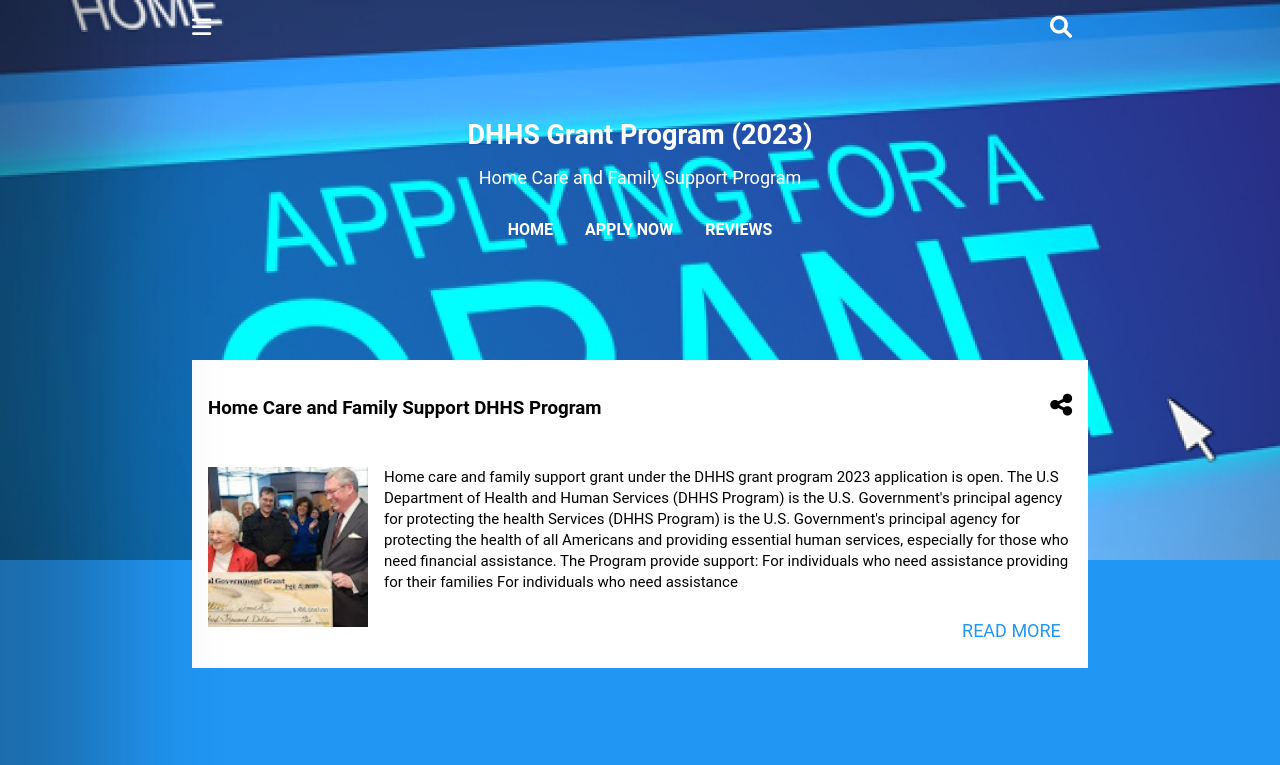
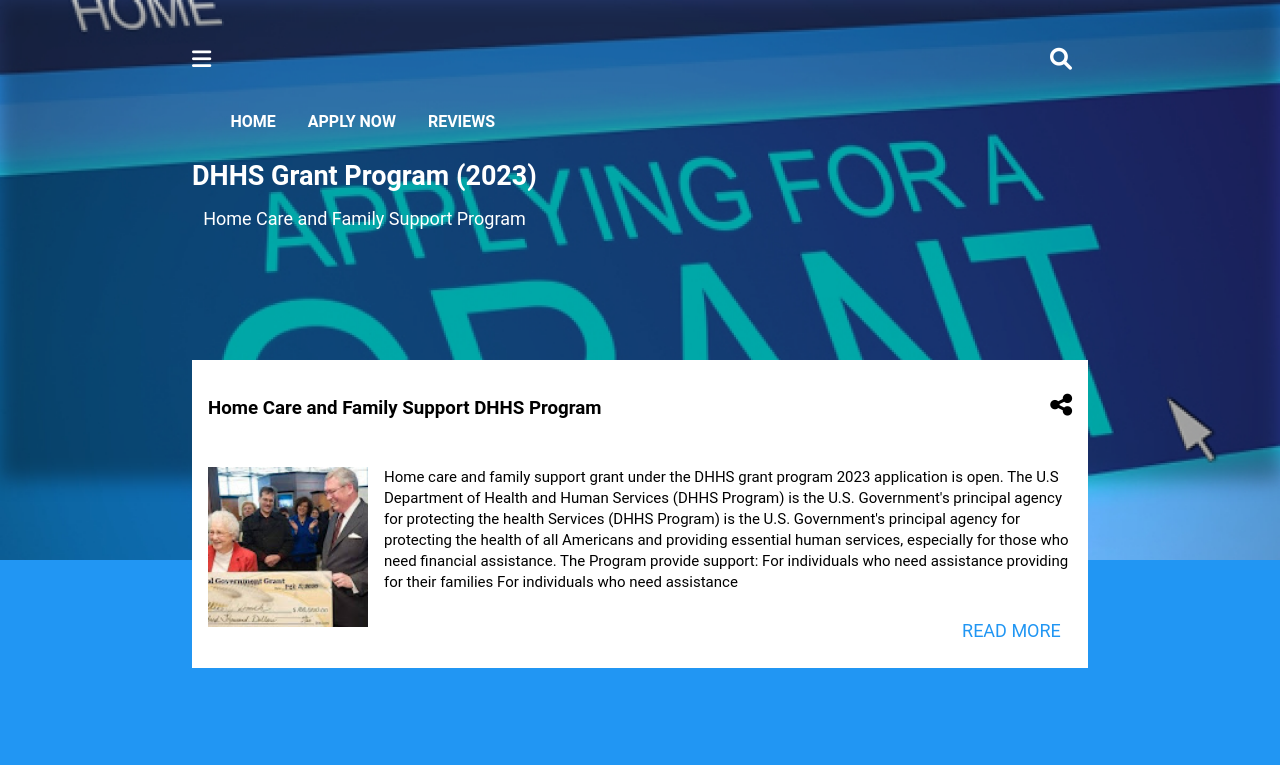
Before and after one commit to Peter08096788306/Grant, a plain HTML site: page index.html in a window 1280 px wide. Shown: the top 765 px of the page. Drawn offline with Linux system fonts and the light colour scheme.

Commit message:
text changed

```diff
--- a/Grant.css
+++ b/Grant.css
@@ -13,11 +13,14 @@ body {
     background-size: cover;
     background-position: center;
     height: 60vh;
+    position: relative;
+    padding: 2em 0;
 }
 .body::before {
     content: '';
     position: absolute;
-    /* background: red; */
+    filter: blur(10px);
+    background-color: #00000057;
     width: 100%;
     top: 0;
     height: 60vh;
@@ -26,6 +29,8 @@ body {
     display: flex;
     justify-content: space-between;
     padding: 1rem;
+    position: absolute;
+    width: 100%;
 }
 .header a i {
     color: #fff;
@@ -67,6 +72,10 @@ body {
 nav ~ body {
     /* position: fixed; */
 }
+.Burger {
+    /* width: 100%; */
+
+}
 nav {
     background-color: white;
     height: 100vh;
@@ -76,7 +85,8 @@ nav {
     padding: 1rem;
     padding-top: 4rem;
     left: 0;
-    box-shadow:  10px -10px 100px 100px rgba(17, 16, 16, 0.3);
+    /* z-index: ; */
+    /* box-shadow:  10px -10px 100px 100px rgba(17, 16, 16, 0.3); */
     transition: all .3s linear;
     transform: translateX(-100%);
     width: 55%;
@@ -108,8 +118,11 @@ nav ul {
     letter-spacing: 2px;
 }
 .content {
+    position: absolute;
+    /* z-index: ; */
+    left: 15%;
     text-align: center;
-    margin-top: 4rem;
+    margin-top: 7rem;
 }
 .content h2 {
     font-size: 27px;
@@ -123,9 +136,12 @@ nav ul {
 .list ul {
     list-style-type: none;
     display: flex;
+    position: absolute;
+    left: 18%;
+    /* top: 20%; */
     justify-content: center;
     gap: 2rem;
-    margin-top: 2rem;
+    margin-top: 5rem;
 }
 .list a {
     text-decoration: none;
```
